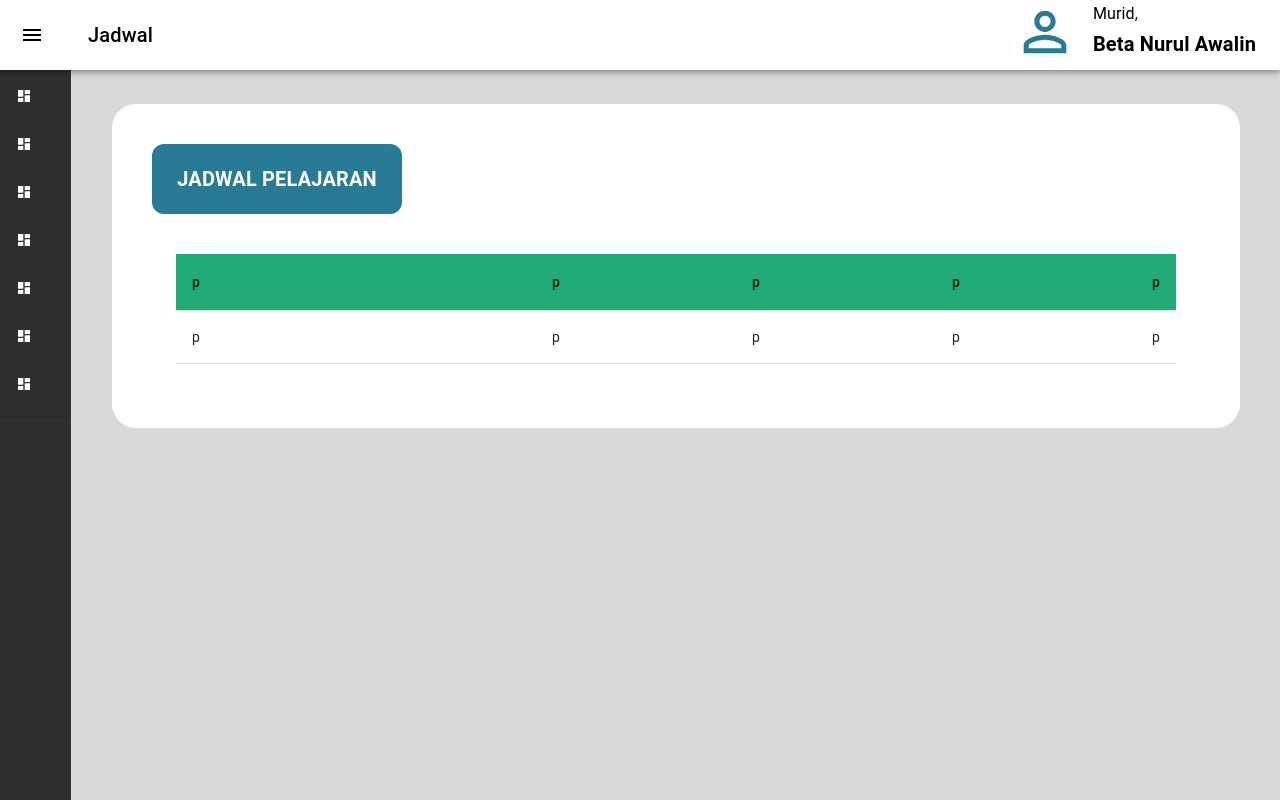
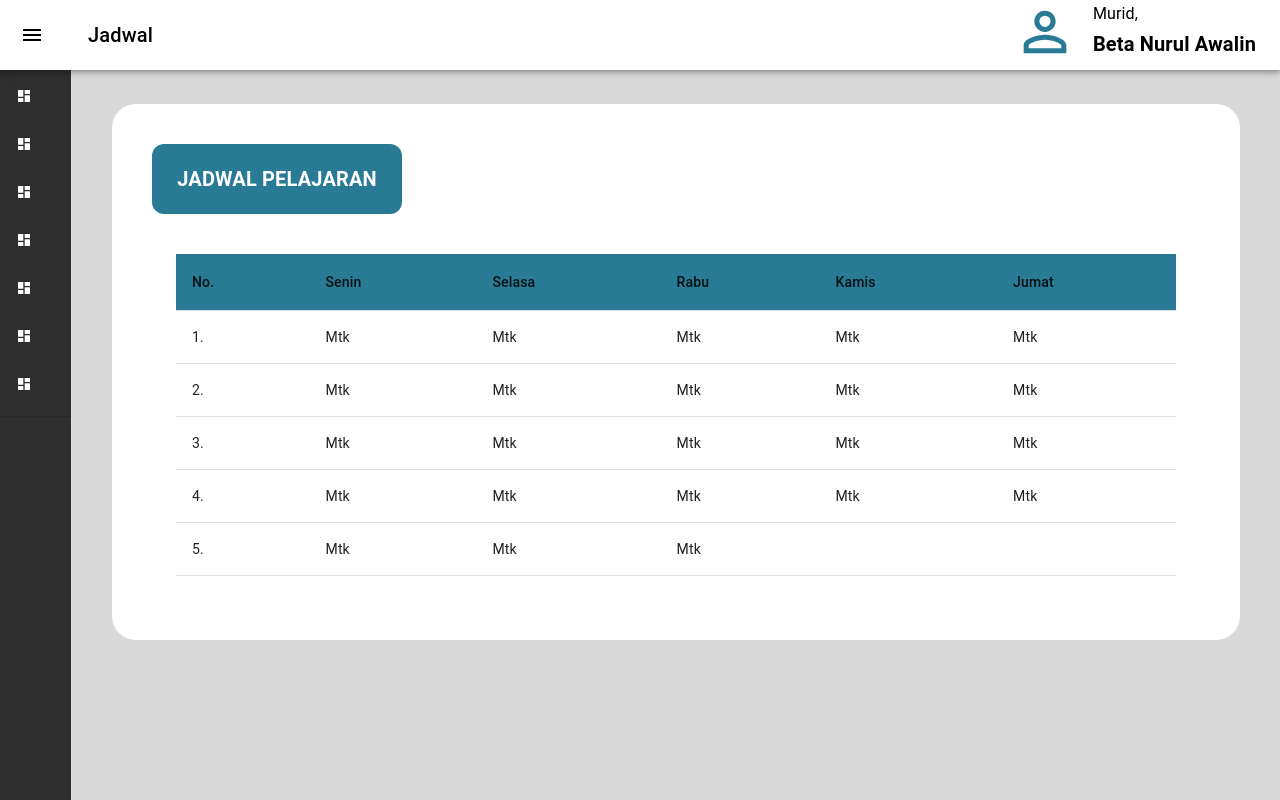
Before and after one commit to KarooDevs/siasat-v1, a Next.js app: page /murid/jadwal in a window 1280 px wide. Built offline with nearby package versions, Linux system fonts and the light colour scheme.

Commit message:
fix - jadwal

```diff
--- a/app/murid/jadwal/page.tsx
+++ b/app/murid/jadwal/page.tsx
@@ -20,21 +20,57 @@ function page() {
         <Box sx={{ p: 3, flexGrow: 1, mt: 2 }}>
           <TableContainer>
             <Table sx={{ minWidth: 650 }}>
-              <TableHead sx={{ backgroundColor: "#2a7" }}>
+              <TableHead sx={{ backgroundColor: "#297a94" }}>
                 <TableRow>
-                  <TableCell>p</TableCell>
-                  <TableCell align="right">p</TableCell>
-                  <TableCell align="right">p</TableCell>
-                  <TableCell align="right">p</TableCell>
-                  <TableCell align="right">p</TableCell>
+                  <TableCell>No.</TableCell>
+                  <TableCell align="left">Senin</TableCell>
+                  <TableCell align="left">Selasa</TableCell>
+                  <TableCell align="left">Rabu</TableCell>
+                  <TableCell align="left">Kamis</TableCell>
+                  <TableCell align="left">Jumat</TableCell>
                 </TableRow>
               </TableHead>
               <TableBody>
-                <TableCell>p</TableCell>
-                <TableCell align="right">p</TableCell>
-                <TableCell align="right">p</TableCell>
-                <TableCell align="right">p</TableCell>
-                <TableCell align="right">p</TableCell>
+                <TableRow>
+                  <TableCell>1.</TableCell>
+                  <TableCell align="left">Mtk</TableCell>
+                  <TableCell align="left">Mtk</TableCell>
+                  <TableCell align="left">Mtk</TableCell>
+                  <TableCell align="left">Mtk</TableCell>
+                  <TableCell align="left">Mtk</TableCell>
+                </TableRow>
+                <TableRow>
+                  <TableCell>2.</TableCell>
+                  <TableCell align="left">Mtk</TableCell>
+                  <TableCell align="left">Mtk</TableCell>
+                  <TableCell align="left">Mtk</TableCell>
+                  <TableCell align="left">Mtk</TableCell>
+                  <TableCell align="left">Mtk</TableCell>
+                </TableRow>
+                <TableRow>
+                  <TableCell>3.</TableCell>
+                  <TableCell align="left">Mtk</TableCell>
+                  <TableCell align="left">Mtk</TableCell>
+                  <TableCell align="left">Mtk</TableCell>
+                  <TableCell align="left">Mtk</TableCell>
+                  <TableCell align="left">Mtk</TableCell>
+                </TableRow>
+                <TableRow>
+                  <TableCell>4.</TableCell>
+                  <TableCell align="left">Mtk</TableCell>
+                  <TableCell align="left">Mtk</TableCell>
+                  <TableCell align="left">Mtk</TableCell>
+                  <TableCell align="left">Mtk</TableCell>
+                  <TableCell align="left">Mtk</TableCell>
+                </TableRow>
+                <TableRow>
+                  <TableCell>5.</TableCell>
+                  <TableCell align="left">Mtk</TableCell>
+                  <TableCell align="left">Mtk</TableCell>
+                  <TableCell align="left">Mtk</TableCell>
+                  <TableCell align="left"></TableCell>
+                  <TableCell align="left"></TableCell>
+                </TableRow>
               </TableBody>
             </Table>
           </TableContainer>
```
